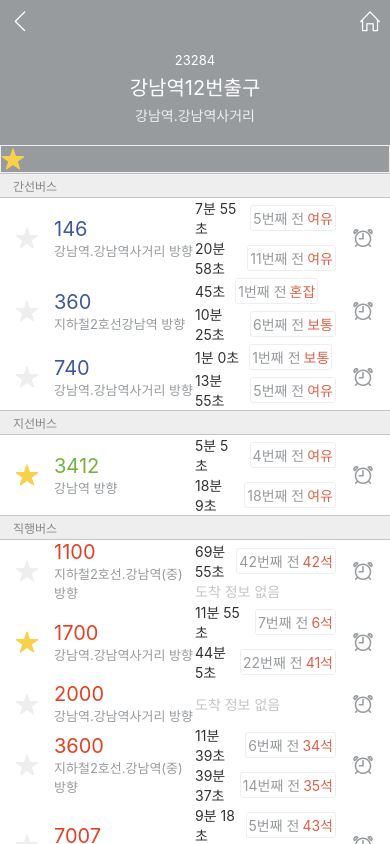
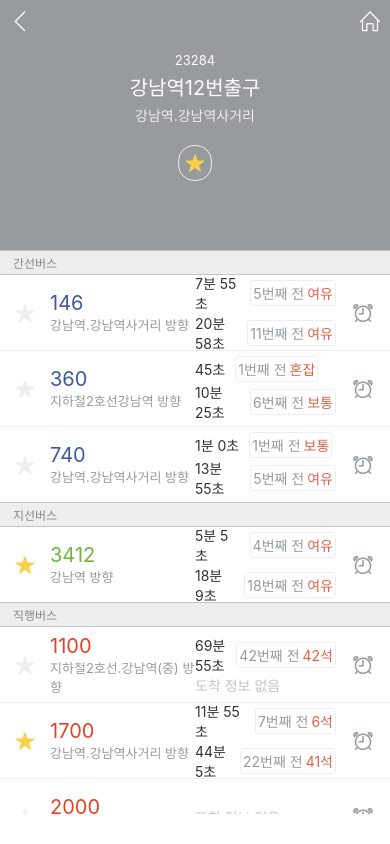
Before and after one commit to rlgus3351/RN, a React Native app in the folder part2-ch5-kakao-bus/: screen / in a window 390 px wide. Built offline with nearby package versions, Linux system fonts and the light colour scheme.

Commit message:
24/06/30 Component mofidy

```diff
--- a/part2-ch5-kakao-bus/App.js
+++ b/part2-ch5-kakao-bus/App.js
@@ -23,7 +23,11 @@ export default function App() {
 
   };
   const ListHeaderComponent = () => (
-    <SafeAreaView style={{ backgroundColor: COLOR.GRAY_3 }}>
+    <SafeAreaView style={{
+      backgroundColor: COLOR.GRAY_3,
+      height: 250,
+
+    }}>
       {/* 뒤로가기, 홈 아이콘 */}
       <View style={{ flexDirection: "row", justifyContent: "space-between" }}>
         <TouchableOpacity style={{ padding: 10 }}>
@@ -43,12 +47,20 @@ export default function App() {
         <Margin height={4} />
         <Text style={{ color: COLOR.GRAY_1, fontSize: 14 }}>{busStop.directionDescription}</Text>
         <Margin height={20} />
+        {/* 북마크 */}
+        <BookmarkButtons
+          size={busStopBoomarkSize}
+          isBookmarked={busStop.isBookmarked}
+          onPress={onPressBusStopBookmark}
+          style={{
+            borderWidth: 0.3,
+            borderColor: COLOR.GRAY_1,
+            borderRadius: (busStopBoomarkSize + busStopBoomarkPadding * 2) / 2,
+            padding: busStopBoomarkPadding,
+          }}
+        />
+        <Margin height={25} />
       </View>
-      <BookmarkButtons
-        isBookmarked={busStop.isBookmarked}
-        onPress={onPressBusStopBookmark}
-        style={{ borderWidth: 0.3, borderColor: COLOR.GRAY_1 }}
-      />
     </SafeAreaView >
   )
   const renderSectionHeader = ({ section: { title } }) => (
@@ -116,6 +128,12 @@ export default function App() {
     )
   };
 
+  const ItemSeparatorComponent = () => (
+    <View style={{ width: "100%", height: 1, backgroundColor: COLOR.GRAY_1 }}></View>
+  )
+  const ListFooterComponent = () => (
+    <Margin height={30} />
+  )
   useEffect(() => {
     const interval = setInterval(() => {
       const newNow = dayjs();
@@ -135,7 +153,11 @@ export default function App() {
         ListHeaderComponent={ListHeaderComponent}
         renderSectionHeader={renderSectionHeader}
         renderItem={renderItem}
+        ItemSeparatorComponent={ItemSeparatorComponent}
+        ListFooterComponent={ListFooterComponent}
+
       />
+      <Margin height={30} />
     </View>
   );
 }
--- a/part2-ch5-kakao-bus/src/BookmarkButtons.js
+++ b/part2-ch5-kakao-bus/src/BookmarkButtons.js
@@ -1,17 +1,18 @@
 import { TouchableOpacity } from "react-native";
-import {Ionicons} from '@expo/vector-icons';
-import {COLOR} from "./color";
+import { Ionicons } from '@expo/vector-icons';
+import { COLOR } from "./color";
 export default ({
-        isBookmarked,
-        onPress,
-        style,
-    }) => {
-    return(
+    size,
+    isBookmarked,
+    onPress,
+    style,
+}) => {
+    return (
         <TouchableOpacity style={style} onPress={onPress}>
             <Ionicons
                 name="star"
-                size={24}
-                color={ isBookmarked ? COLOR.YELLOW : COLOR.GRAY_1}
+                size={size}
+                color={isBookmarked ? COLOR.YELLOW : COLOR.GRAY_1}
             />
         </TouchableOpacity>
     );
--- a/part2-ch5-kakao-bus/src/BusInfo.js
+++ b/part2-ch5-kakao-bus/src/BusInfo.js
@@ -13,10 +13,11 @@ export default ({
     processedNextBusInfos,
 }) => {
     return (
-        <View style={{ flexDirection: "row" }}>
+        <View style={{ flexDirection: "row", height: 75 }}>
             <View style={{ flex: 1, flexDirection: 'row', alignItems: "center" }}>
                 {/* 북마크 영역 */}
                 <BookmarkButtons
+                    size={20}
                     isBookmarked={isBookmarked}
                     onPress={onPressBookmark}
                     style={{ paddingHorizontal: 15 }}
```
